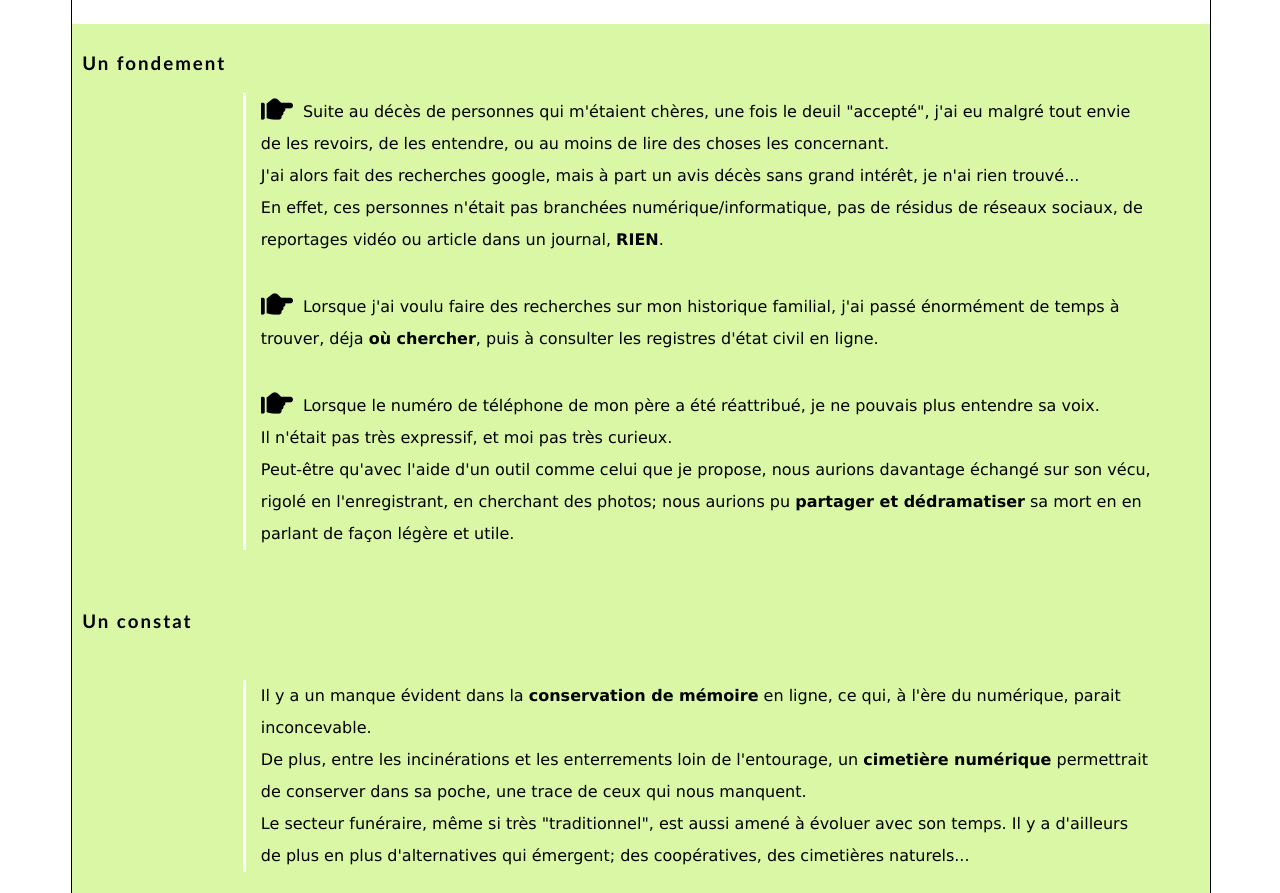
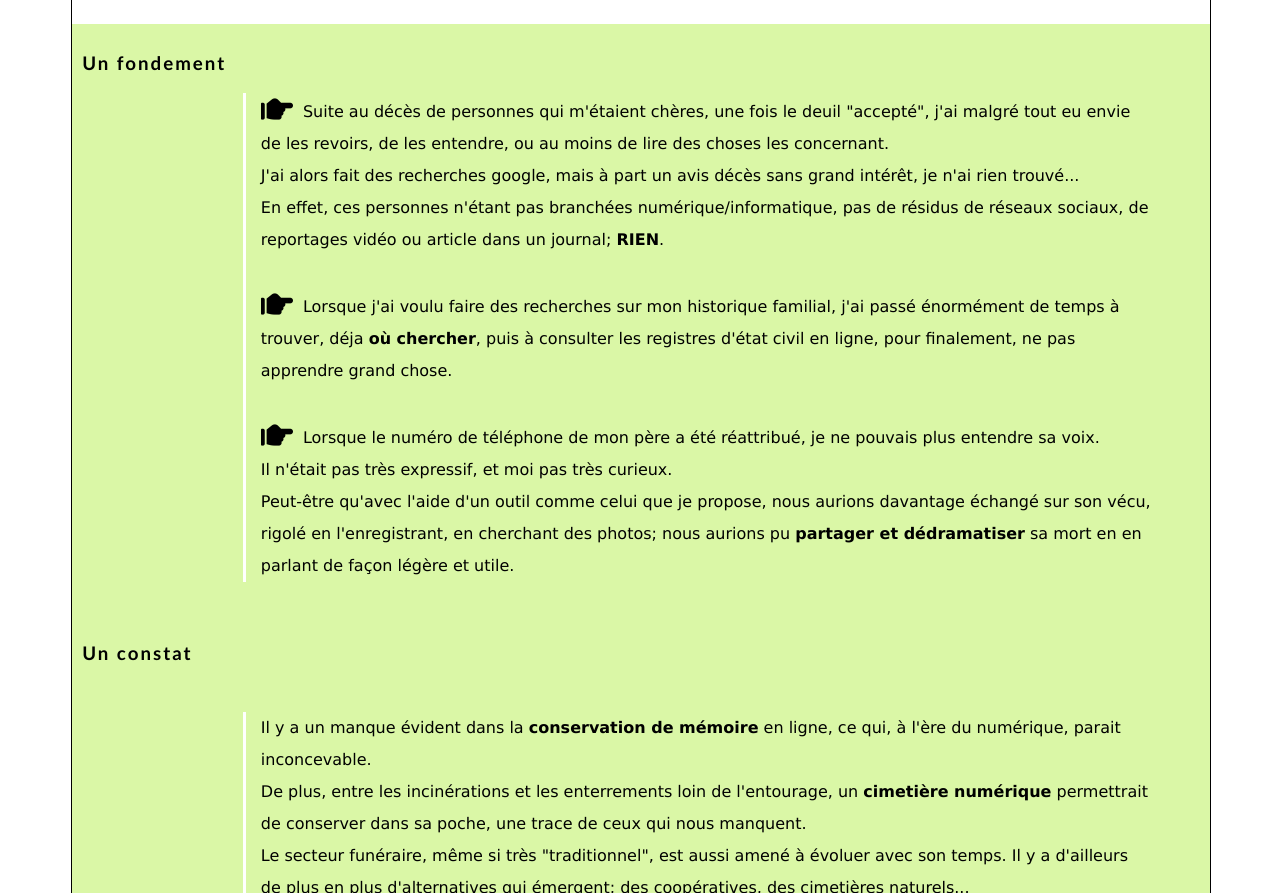
Before and after one commit to lentrepot/atmosweb, a plain HTML site: page index.html in a window 1280 px wide. Shown: the part 1816-2709 px from the top of the page. Drawn offline with nearby package versions, Linux system fonts and the light colour scheme.

Commit message:
Add files via upload

```diff
--- a/index.html
+++ b/index.html
@@ -46,7 +46,7 @@
             <img src="construction.png" class="icones">
             <div class="section">
                 <h3>Un fondement</h3>
-            <p><img class="point" src="point.png"> Suite au décès de personnes qui m'étaient chères, une fois le deuil "accepté", j'ai eu malgré tout envie de les revoirs, de les entendre, ou au moins de lire des choses les concernant. <br>J'ai alors fait des recherches google, mais à part un avis décès sans grand intérêt, je n'ai rien trouvé...<br> En effet, ces personnes n'était pas branchées numérique/informatique, pas de résidus de réseaux sociaux, de reportages vidéo ou article dans un journal, <strong>RIEN</strong>.<br><br> <img class="point" src="point.png"> Lorsque j'ai voulu faire des recherches sur mon historique familial, j'ai passé énormément de temps à trouver, déja <strong>où chercher</strong>, puis à consulter les registres d'état civil en ligne. <br> <br> <img class="point" src="point.png"> Lorsque le numéro de téléphone de mon père a été réattribué, je ne pouvais plus entendre sa voix.<br>Il n'était pas très expressif, et moi pas très curieux. <br>Peut-être qu'avec l'aide d'un outil comme celui que je propose, nous aurions davantage échangé sur son vécu, rigolé en l'enregistrant, en cherchant des photos; nous aurions pu <strong>partager et dédramatiser</strong> sa mort en en parlant de façon légère et utile.</p>
+            <p><img class="point" src="point.png"> Suite au décès de personnes qui m'étaient chères, une fois le deuil "accepté", j'ai malgré tout eu envie de les revoirs, de les entendre, ou au moins de lire des choses les concernant. <br>J'ai alors fait des recherches google, mais à part un avis décès sans grand intérêt, je n'ai rien trouvé...<br> En effet, ces personnes n'étant pas branchées numérique/informatique, pas de résidus de réseaux sociaux, de reportages vidéo ou article dans un journal; <strong>RIEN</strong>.<br><br> <img class="point" src="point.png"> Lorsque j'ai voulu faire des recherches sur mon historique familial, j'ai passé énormément de temps à trouver, déja <strong>où chercher</strong>, puis à consulter les registres d'état civil en ligne, pour finalement, ne pas apprendre grand chose. <br> <br> <img class="point" src="point.png"> Lorsque le numéro de téléphone de mon père a été réattribué, je ne pouvais plus entendre sa voix.<br>Il n'était pas très expressif, et moi pas très curieux. <br>Peut-être qu'avec l'aide d'un outil comme celui que je propose, nous aurions davantage échangé sur son vécu, rigolé en l'enregistrant, en cherchant des photos; nous aurions pu <strong>partager et dédramatiser</strong> sa mort en en parlant de façon légère et utile.</p>
             <br><h3>Un constat</h3><br>
             <p>Il y a un manque évident dans la <strong>conservation de mémoire</strong> en ligne, ce qui, à l'ère du numérique, parait inconcevable.<br> De plus, entre les incinérations et les enterrements loin de l'entourage, un <strong>cimetière numérique</strong> permettrait de conserver dans sa poche, une trace de ceux qui nous manquent.<br>Le secteur funéraire, même si très "traditionnel", est aussi amené à évoluer avec son temps. Il y a d'ailleurs de plus en plus d'alternatives qui émergent; des coopératives, des cimetières naturels...</p>
             <br> <h3>Un combat</h3><br><p> Parce qu'il n'est pas normal que lorsqu'on est plus, nos descendants ne puissent pas savoir qui nous avons été. <br>
```
